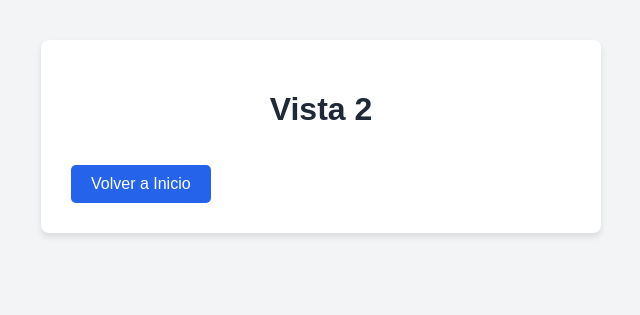
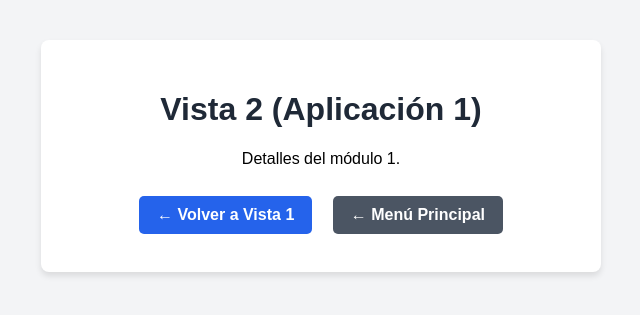
Before and after one commit to juovao08-wq/Evaluaci-n-1, a Django app: template aplicacion1/templates/aplicacion1/Vista2.html in a window 1280 px wide. Shown: the top 315 px of the page, without its empty margins (319-959 px from the left). Run offline with Django 5.2, Linux system fonts and the light colour scheme; the template is opened without the code that fills it, so the values that code supplies are empty.

Commit message:
feat: habilitar navegacion bidireccional entre vistas y menu principal

```diff
--- a/aplicacion1/templates/aplicacion1/Vista2.html
+++ b/aplicacion1/templates/aplicacion1/Vista2.html
@@ -5,16 +5,21 @@
     <title>Vista 2 - Aplicación 1</title>
     <style>
         body { font-family: sans-serif; background-color: #f3f4f6; margin: 0; padding: 40px; display: flex; justify-content: center; }
-        .card { background: white; padding: 30px; border-radius: 8px; box-shadow: 0 4px 6px rgba(0,0,0,0.1); max-width: 500px; width: 100%; }
-        h1 { color: #1f2937; text-align: center; }
-        a { display: inline-block; margin-top: 15px; padding: 10px 20px; background-color: #2563eb; color: white; text-decoration: none; border-radius: 5px; }
-        a:hover { background-color: #1d4ed8; }
+        .card { background: white; padding: 30px; border-radius: 8px; box-shadow: 0 4px 6px rgba(0,0,0,0.1); max-width: 500px; width: 100%; text-align: center; }
+        h1 { color: #1f2937; }
+        .btn { display: inline-block; margin: 8px; padding: 10px 18px; border-radius: 5px; text-decoration: none; font-weight: bold; }
+        .btn-primary { background-color: #2563eb; color: white; }
+        .btn-secondary { background-color: #4b5563; color: white; }
     </style>
 </head>
 <body>
     <div class="card">
-        <h1>Vista 2</h1>
-        <a href="/">Volver a Inicio</a>
+        <h1>Vista 2 (Aplicación 1)</h1>
+        <p>Detalles del módulo 1.</p>
+        <div style="margin-top: 20px;">
+            <a class="btn btn-primary" href="/app1/">← Volver a Vista 1</a>
+            <a class="btn btn-secondary" href="/">← Menú Principal</a>
+        </div>
     </div>
 </body>
 </html>
--- a/aplicacion1/urls.py
+++ b/aplicacion1/urls.py
@@ -2,6 +2,6 @@ from django.urls import path
 from . import views
 
 urlpatterns = [
-    path('', views.vista_inicio, name='inicio'),
-    path('vista2/', views.vista_servicios, name='vista2'),
+    path('', views.vista_inicio, name='app1_inicio'),
+    path('vista2/', views.vista_servicios, name='app1_vista2'),
 ]
--- a/aplicacion2/urls.py
+++ b/aplicacion2/urls.py
@@ -2,6 +2,6 @@ from django.urls import path
 from . import views
 
 urlpatterns = [
-    path('', views.vista_inicio, name='inicio'),
-    path('vista2/', views.vista_servicios, name='vista2'),
+    path('', views.vista_inicio, name='app2_inicio'),
+    path('vista2/', views.vista_servicios, name='app2_vista2'),
 ]
--- a/mi_proyecto/settings.py
+++ b/mi_proyecto/settings.py
@@ -37,6 +37,7 @@ INSTALLED_APPS = [
     'django.contrib.sessions',
     'django.contrib.messages',
     'django.contrib.staticfiles',
+    'aplicacion1',
     'aplicacion2',
 ]
 
--- a/mi_proyecto/urls.py
+++ b/mi_proyecto/urls.py
@@ -16,8 +16,23 @@ Including another URLconf
 """
 from django.contrib import admin
 from django.urls import path, include
+from django.http import HttpResponse
+
+def inicio_general(request):
+    return HttpResponse("""
+        <div style="font-family: sans-serif; text-align: center; padding: 40px;">
+            <h1>Proyecto Django - Menú Principal</h1>
+            <p>Selecciona la aplicación a la que deseas acceder:</p>
+            <div style="margin-top: 20px;">
+                <a href="/app1/" style="display: inline-block; margin: 10px; padding: 12px 24px; background: #2563eb; color: white; text-decoration: none; border-radius: 6px;">Ir a Vista 1 (Aplicación 1)</a>
+                <a href="/app2/" style="display: inline-block; margin: 10px; padding: 12px 24px; background: #0284c7; color: white; text-decoration: none; border-radius: 6px;">Ir a Vista 1 (Aplicación 2)</a>
+            </div>
+        </div>
+    """)
 
 urlpatterns = [
     path('admin/', admin.site.urls),
-    path('', include('aplicacion2.urls')),
+    path('', inicio_general, name='home'),
+    path('app1/', include('aplicacion1.urls')),
+    path('app2/', include('aplicacion2.urls')),
 ]
```
Also changed, not shown: aplicacion1/templates/aplicacion1/inicio.html (+11 -5 lines), aplicacion2/templates/aplicacion2/Vista2.html (+10 -6 lines), aplicacion2/templates/aplicacion2/inicio.html (+11 -7 lines).
